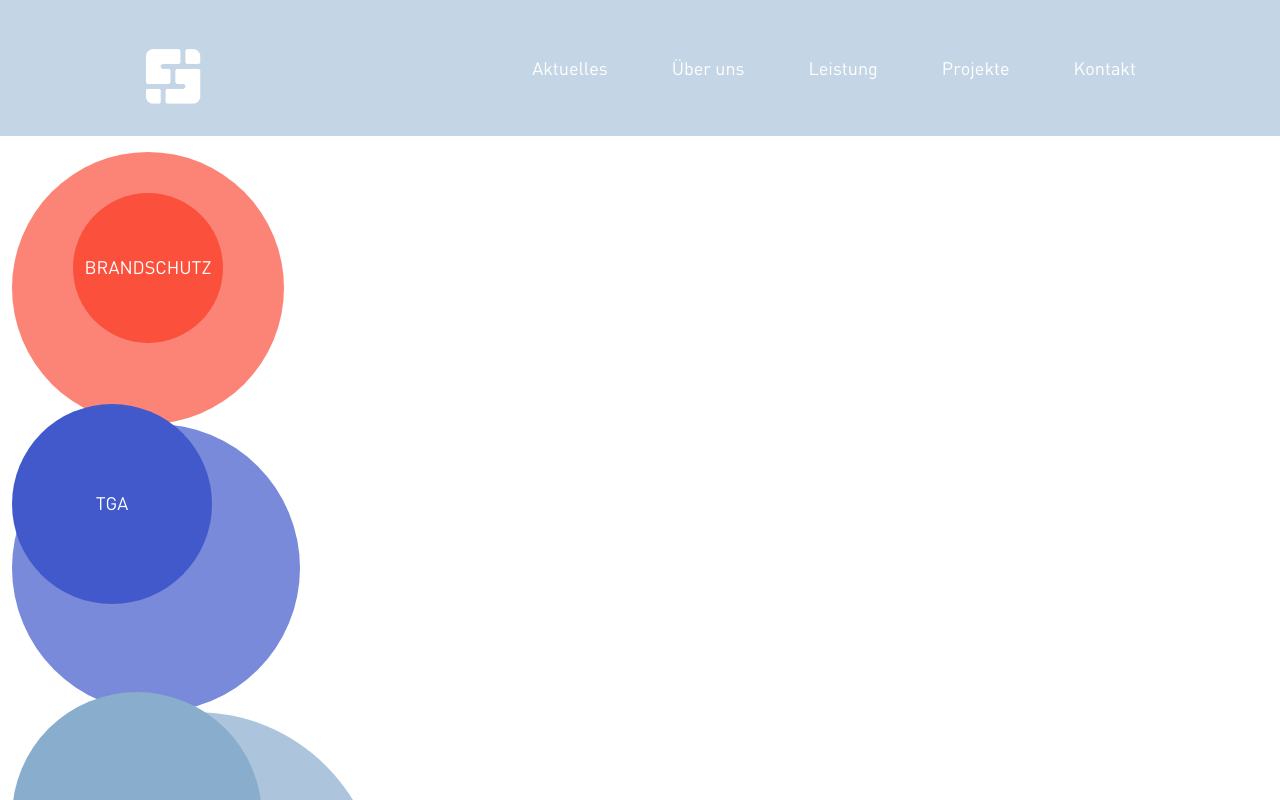
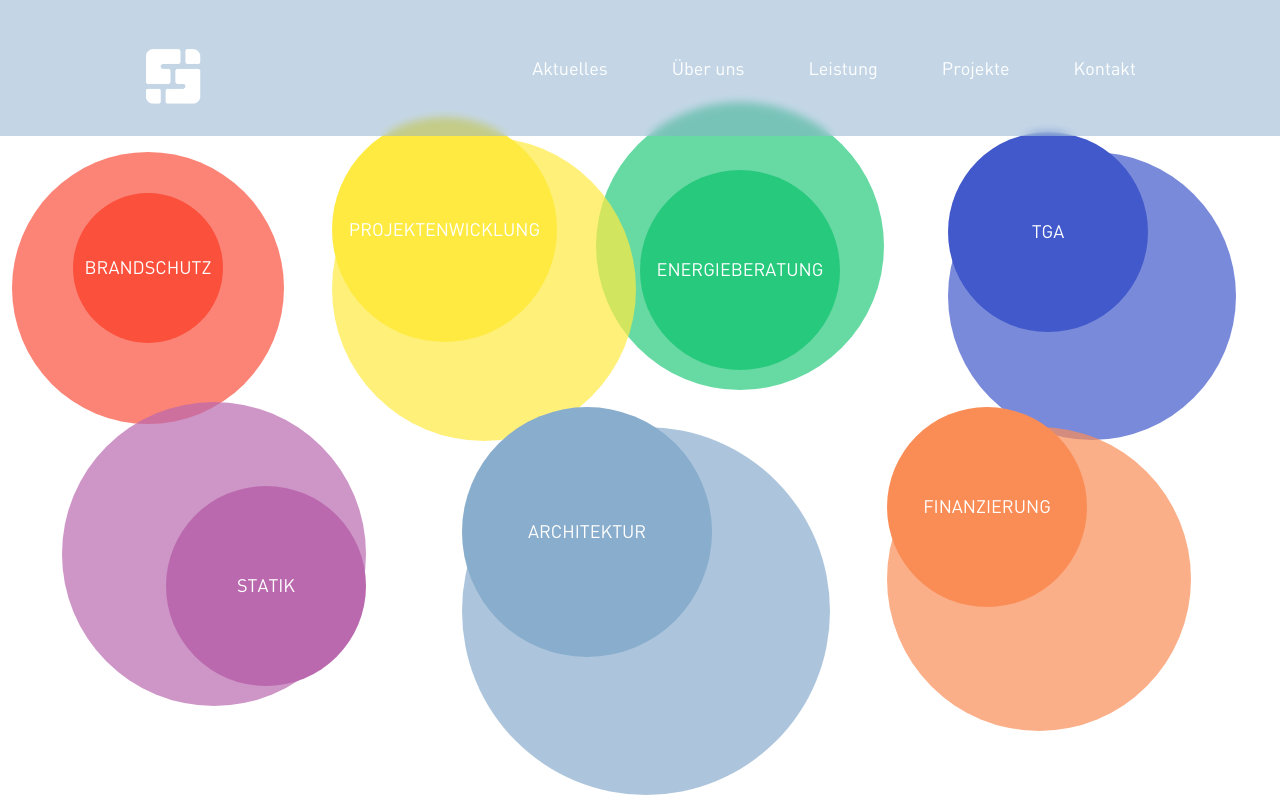
Before and after one commit to borigendiego/fies, a Next.js app: page /leistung in a window 1280 px wide. Shown: the top 800 px of the page. Built offline with nearby package versions, Linux system fonts and the light colour scheme.

Commit message:
Absolute on the bubbles

```diff
--- a/components/architektur/index.tsx
+++ b/components/architektur/index.tsx
@@ -6,7 +6,7 @@ import { motion } from "framer-motion";
 const ArchitekturComp = () => {
     return(
         <div>
-            <div className={'border flex md:flex-row flex-col-reverse'}>
+            <div className={'border flex md:flex-row flex-col-reverse mt-8'}>
                 <motion.div
                     className={'py-12 px-6 text-center md:text-left md:w-1/2'}
                     initial={{opacity: 0, x: -30}}
--- a/styles/globals.scss
+++ b/styles/globals.scss
@@ -306,6 +306,7 @@ input::placeholder, textarea::placeholder {
 .outer-b {
   border-radius: 50%;
   animation: animate 5s ease-in-out infinite;
+  position: absolute;
 }
 
 
```
